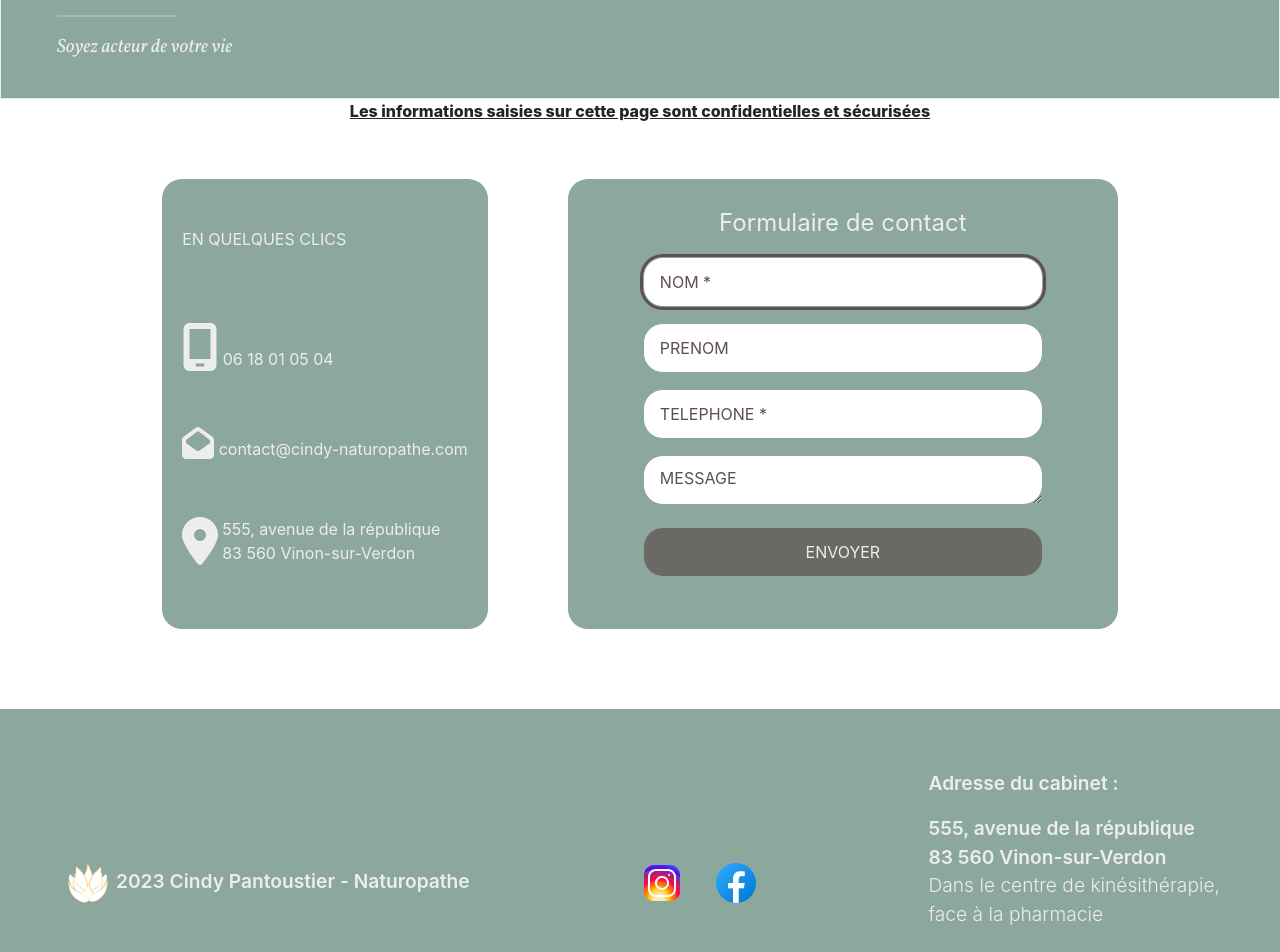
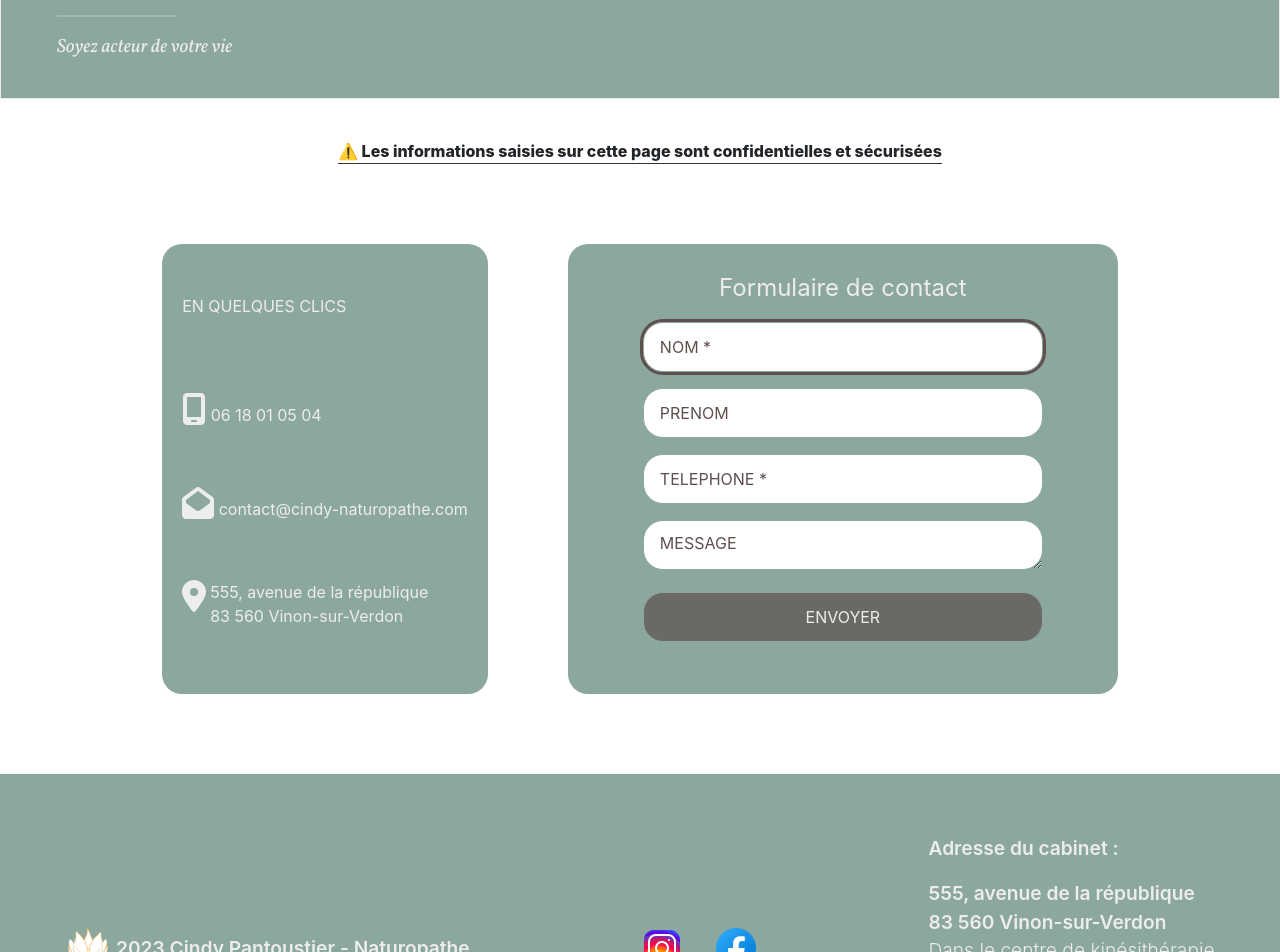
Before and after one commit to DavyHaYehoudi/CindyWebsite, a React (Create React App) app: page /contact in a window 1280 px wide. Shown: the part 200-1152 px from the top of the page. Built offline with nearby package versions, Linux system fonts and the light colour scheme; no server answers.

Commit message:
debreaf Jason

```diff
--- a/public/index.html
+++ b/public/index.html
@@ -9,8 +9,6 @@
       name="description"
       content="Rétablissez l'équilibre corps-esprit avec nos soins naturels, une alimentation équilibrée et des plantes médicinales. Expérimentez une harmonie profonde, renforcez votre vitalité et prévenez les maladies. Réservez dès maintenant pour une santé naturelle"
     />
-    <meta name="keywords" content="Naturopathie-Plantes médicinales-Nutrition équilibrée-Bien-être naturel-Techniques de relaxation-Soins naturels-Hygiène de vie-Équilibre corps-esprit-Guérison naturelle-Prévention des maladies-Vitalité naturelle">
-    <meta name="author" content="Cindy Pantoustier">
     <link rel="apple-touch-icon" href="%PUBLIC_URL%/logo192.png" />
     <link rel="manifest" href="%PUBLIC_URL%/manifest.json" />
     <!--
--- a/src/Layout/Footer.js
+++ b/src/Layout/Footer.js
@@ -8,12 +8,12 @@ const Footer = () => {
   const location = useLocation();
 
   return (
-    <div className="footer">
+    <footer className="footer">
       <div className="sub-footer1">
         <div className="footer_block1">
-          <Link to='/#homePage'>
+          <Link to='/#homePage'className="footer_logo" >
             <img src={logo} alt="logo" className="mx-2" />
-            2023 Cindy Pantoustier - Naturopathe
+            <span>2023 Cindy Pantoustier - Naturopathe</span>
           </Link>
         </div>
         <SocialButtons />
@@ -43,7 +43,7 @@ const Footer = () => {
           <Link to="/mentions_legales">Mentions légales</Link>{" "}
         </p>
       </div>
-    </div>
+    </footer>
   );
 };
 
--- a/src/Layout/Navigation.js
+++ b/src/Layout/Navigation.js
@@ -54,7 +54,7 @@ const Navigation = () => {
           <LinkContainer to="/">
             <Navbar.Brand className="navbar-brand">
               <img src={logo} alt="logo" className="mx-2 logo" />
-              BIENVENUE
+              <span> BIENVENUE</span>
             </Navbar.Brand>
           </LinkContainer>
           <Navbar.Toggle aria-controls="basic-navbar-nav" />
--- a/src/components/ConsultationSlider.js
+++ b/src/components/ConsultationSlider.js
@@ -18,7 +18,7 @@ const ConsultationSlider = ({consultationId}) => {
           <div className="card-consultation" id={item.id} key={i}>
             <img
               src={require(`../medias/consultations/${item}`)}
-              alt={item.title}
+              alt={dataConsultation[consultationId].title}
             />
           </div>
         ))}
--- a/src/components/MassageSlider.js
+++ b/src/components/MassageSlider.js
@@ -19,7 +19,7 @@ const MassageSlider = ({ massageId }) => {
           <div className="card-massage" id={item.id} key={i}>
             <img
               src={require(`../medias/massages/${item}`)}
-              alt={item.title}
+              alt={dataMassage[massageId].title}
             />
           </div>
         ))}
--- a/src/pages/Contact.js
+++ b/src/pages/Contact.js
@@ -51,9 +51,11 @@ const Contact = () => {
         accroche="Soyez acteur de votre vie"
         id="contact"
       />
-      <p className="textContact">
-        Les informations saisies sur cette page sont confidentielles et
-        sécurisées
+      <p className="textContact" >
+        <span className="textContactContent">
+          ⚠️ Les informations saisies sur cette page sont confidentielles et
+          sécurisées
+        </span>
       </p>
       <div className="zoneContact">
         <div className="infoContact">
@@ -63,7 +65,7 @@ const Contact = () => {
               <FontAwesomeIcon
                 icon={faMobileScreen}
                 alt="icône d'un mobile"
-                size="3x"
+                size="2x"
               />{" "}
               06 18 01 05 04
             </Link>
@@ -92,7 +94,7 @@ const Contact = () => {
               <FontAwesomeIcon
                 icon={faLocationDot}
                 alt="icône de localisation"
-                size="3x"
+                size="2x"
               />{" "}
               <p className="mx-1">
                 555, avenue de la république
--- a/src/styles/contactPage.css
+++ b/src/styles/contactPage.css
@@ -1,7 +1,12 @@
-.textContact {
+.textContact{
+  text-align: center;
+  margin: var(--interSection);
+}
+.textContactContent {
   font-weight: 800;
-  text-decoration: underline;
   text-align: center;
+  border-bottom: 1px solid #333;
+  display: inline-block;
 }
 .zoneContact {
   display: flex;
--- a/src/styles/footer.css
+++ b/src/styles/footer.css
@@ -22,6 +22,10 @@
     font-weight: 600;
     font-size: var(--fs-2);
     margin: 10px;
+  }
+  .footer_logo{
+    display: flex;
+    align-items: center;
   }
   .footer_block2 {
     margin: 10px;
--- a/src/textes/home/dataHome.js
+++ b/src/textes/home/dataHome.js
@@ -1,7 +1,7 @@
 export const dataHome=[
     {
         id:"0",
-        title:"",
+        title:"fruits et légumes dans des assiettes en plein air",
         img_main:"home-naturo.jpg",
         img_illustration:[],
         large_description:`<h2>LA NATUROPATHIE OU LE CHEMIN VERS LA NATURE</h2>
@@ -36,7 +36,7 @@ export const dataHome=[
     },
     {
         id:"1",
-        title:"",
+        title:"portrait de famille de Cindy et ses deux enfants",
         img_main:"profil-home.jpg",
         img_illustration:[],
         large_description:`<h2>MON PARCOURS</h2>
```
